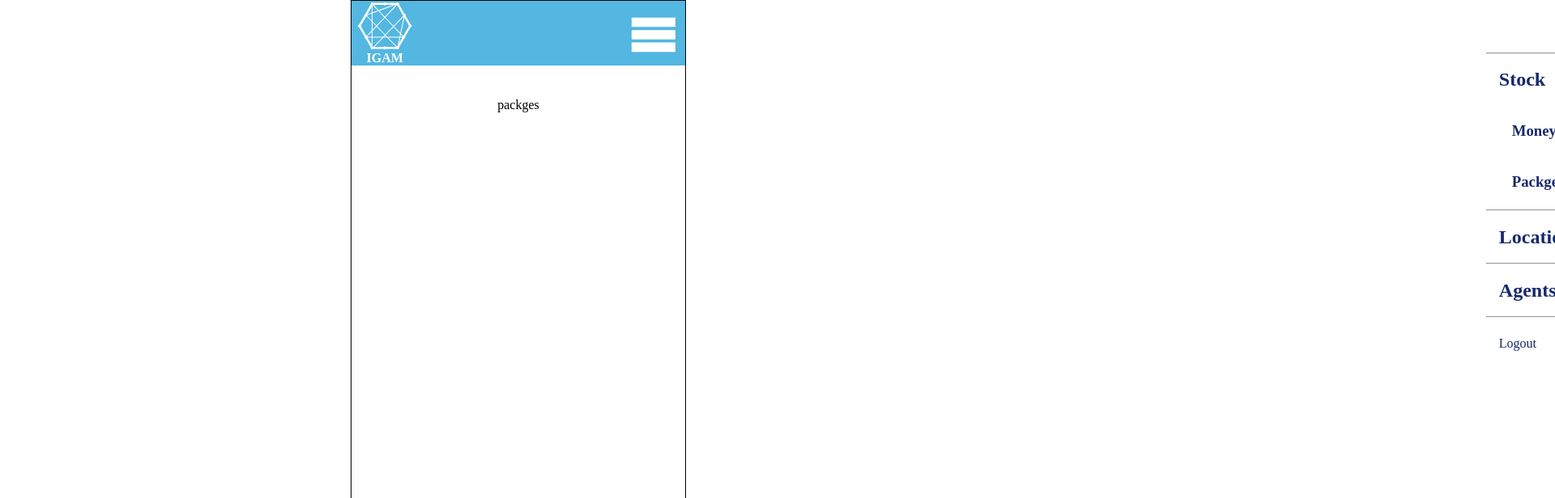
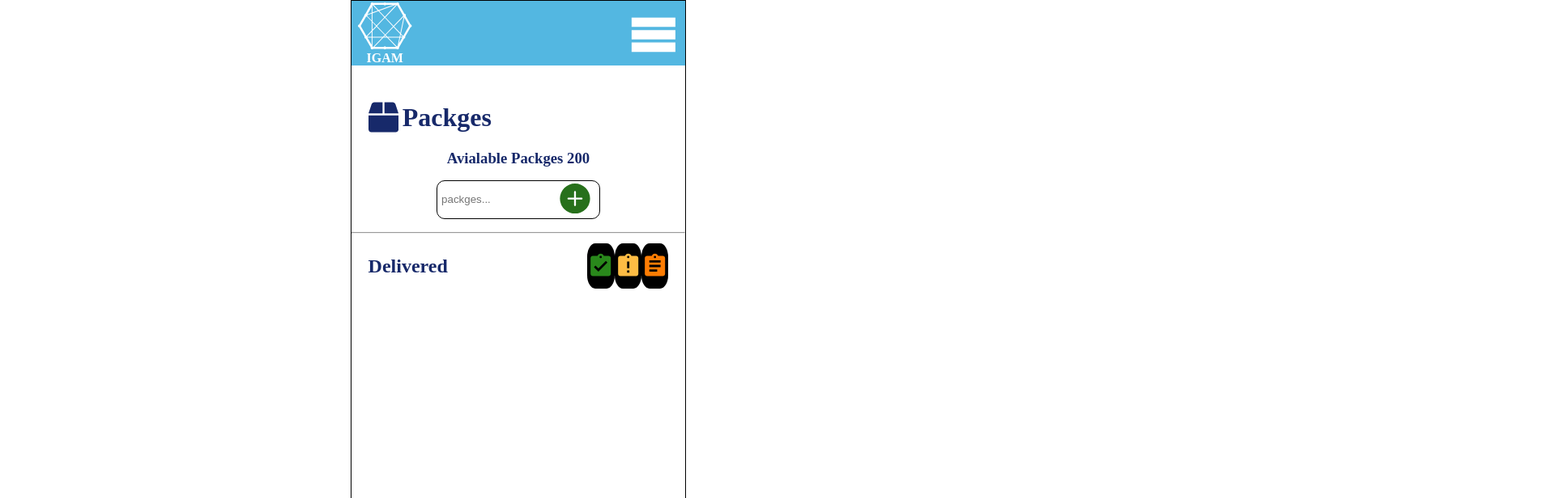
Before and after one commit to Lujain-AbdUllatif/IGAM, a React (Create React App) app: page /packges in a window 1280 px wide. Shown: the top 616 px of the page at 81% size, 1920 px wide, since content can reach past the window. Built offline with nearby package versions, Linux system fonts and the light colour scheme.

Commit message:
packge page added...

```diff
--- a/src/igam/components/LoginInput/index.js
+++ b/src/igam/components/LoginInput/index.js
@@ -10,6 +10,7 @@ export default function LogInInput(props) {
         placeholder={props.title}
         value={props.value}
         onChange={props.onChange}
+        className="login-input"
       />
     </div>
   );
--- a/src/igam/components/LoginInput/style.css
+++ b/src/igam/components/LoginInput/style.css
@@ -2,7 +2,7 @@ input:focus {
   outline: none;
 }
 
-input {
+.login-input {
   border: none;
   margin-left: 5px;
 }
--- /dev/null
+++ b/src/igam/components/PageTitle/index.js
@@ -0,0 +1,10 @@
+import React from "react";
+import "./style.css";
+export default function PageTitle(props) {
+  return (
+    <div className="page-title">
+      {props.children}
+      <h1>{props.title}</h1>
+    </div>
+  );
+}
--- /dev/null
+++ b/src/igam/components/PageTitle/style.css
@@ -0,0 +1,14 @@
+.page-title {
+  display: flex;
+  justify-content: flex-start;
+  align-items: center;
+  width: 45%;
+  height: 10vh;
+  align-self: flex-start;
+  margin-left: 5%;
+  color: #17296a;
+}
+
+.page-title h1 {
+  margin-left: 5px;
+}
--- a/src/igam/components/RouteBtn/index.js
+++ b/src/igam/components/RouteBtn/index.js
@@ -8,7 +8,10 @@ export default function RouteBtn(props) {
     history.push(`/${props.title.toLowerCase()}`);
   };
   return (
-    <button className="route-btn" onClick={handleClick}>
+    <button
+      className={props.className ? props.className : "route-btn"}
+      onClick={handleClick}
+    >
       <h1 className="route-title">{props.title}</h1>
       <div className="icon-container">{props.children}</div>
     </button>
--- /dev/null
+++ b/src/igam/components/SubTitleInfo/index.js
@@ -0,0 +1,9 @@
+import React from "react";
+import "./style.css";
+export default function SubTitleInfon(props) {
+  return (
+    <h3 className={props.className}>
+      Avialable Packges<span> 200</span>
+    </h3>
+  );
+}
--- /dev/null
+++ b/src/igam/components/SubTitleInfo/style.css
@@ -0,0 +1,3 @@
+.sub-title-info {
+  color: #17296a;
+}
--- /dev/null
+++ b/src/igam/components/customBtn/index.js
@@ -0,0 +1,24 @@
+import React from "react";
+import "./style.css";
+import { useHistory } from "react-router-dom";
+import { AddIcon } from "../../icons";
+
+export function SmallRouteBtn(props) {
+  const history = useHistory();
+  const handleClick = (event) => {
+    history.push(props.path.toLowerCase());
+  };
+  return (
+    <button className={props.className ? props.className : "small-route-btn"}>
+      {props.children}
+    </button>
+  );
+}
+
+export function AddBtn(props) {
+  return (
+    <button type={props.type} className={props.className}>
+      <AddIcon className="add-btn-icon" />
+    </button>
+  );
+}
--- /dev/null
+++ b/src/igam/components/customBtn/style.css
@@ -0,0 +1,15 @@
+.small-route-btn {
+  width: 20%;
+  height: 100%;
+  background: transparent;
+  border: none;
+}
+
+.small-route-btn:focus {
+  outline: none;
+}
+.add-btn-icon {
+  width: 90%;
+  height: 90%;
+  color: #27701b;
+}
--- a/src/igam/icons/index.js
+++ b/src/igam/icons/index.js
@@ -14,13 +14,41 @@ import {
   FaQuestionCircle,
   FaCheckCircle,
   FaUsers,
+  FaPlusCircle,
 } from "react-icons/fa";
 import { AiOutlineStock } from "react-icons/ai";
-import { MdLocationOn } from "react-icons/md";
+import {
+  MdLocationOn,
+  MdAssignment,
+  MdAssignmentTurnedIn,
+  MdAssignmentLate,
+} from "react-icons/md";
 import { GiFamilyHouse, GiVillage } from "react-icons/gi";
 import { ImMenu } from "react-icons/im";
 import { BsPlusCircleFill } from "react-icons/bs";
 
+export function AssignedIcon(props) {
+  return (
+    <IconContext.Provider value={{ className: props.className }}>
+      <MdAssignmentLate />
+    </IconContext.Provider>
+  );
+}
+
+export function DeliveredIcon(props) {
+  return (
+    <IconContext.Provider value={{ className: props.className }}>
+      <MdAssignmentTurnedIn />
+    </IconContext.Provider>
+  );
+}
+export function AssignIcon(props) {
+  return (
+    <IconContext.Provider value={{ className: props.className }}>
+      <MdAssignment />
+    </IconContext.Provider>
+  );
+}
 export function AgentsIcon(props) {
   return (
     <IconContext.Provider value={{ className: props.className }}>
--- a/src/igam/pages/PackgesPage.js
+++ b/src/igam/pages/PackgesPage.js
@@ -1,7 +1,58 @@
 import React from "react";
-
+import { PackgeIcon, AssignIcon, DeliveredIcon, AssignedIcon } from "../icons";
+import PageTitle from "../components/PageTitle";
+import SubTitleInfo from "../components/SubTitleInfo";
+import { SmallRouteBtn, AddBtn } from "../components/customBtn";
+import RouteBtn from "../components/RouteBtn";
 export default function PackgesPage() {
-  return (<div className="main-container">
-      packges
-  </div>);
+  return (
+    <div className="main-container">
+      <PageTitle title="Packges">
+        <PackgeIcon className="title-icon" />
+      </PageTitle>
+      <div className="packges-info-control">
+        <SubTitleInfo className="blue-igam" />
+        <div className="packges-control">
+          <form className="add-packges-form">
+            <input
+              type="number"
+              min="1"
+              placeholder="packges..."
+              className="add-packeges-input"
+            />
+            <AddBtn className="add-packges-btn" />
+          </form>
+        </div>
+      </div>
+      <hr className="horizontal-line" />
+      <div className="packges-data">
+        <div className="packges-head">
+          <h2 className="blue-igam">Delivered</h2>
+          <div className="packge-routes">
+            <SmallRouteBtn
+              title="packge"
+              path="assign-packge"
+              className="packge-route-btn"
+            >
+              <DeliveredIcon className="assign-packge-btn green-igam" />
+            </SmallRouteBtn>
+            <SmallRouteBtn
+              title="packge"
+              path="assign-packge"
+              className="packge-route-btn"
+            >
+              <AssignedIcon className="assign-packge-btn yellow-igam" />
+            </SmallRouteBtn>
+            <SmallRouteBtn
+              title="packge"
+              path="assign-packge"
+              className="packge-route-btn"
+            >
+              <AssignIcon className="assign-packge-btn orange-igam" />
+            </SmallRouteBtn>
+          </div>
+        </div>
+      </div>
+    </div>
+  );
 }
--- a/src/igam/pages/style.css
+++ b/src/igam/pages/style.css
@@ -10,6 +10,7 @@
   border: 1px solid black;
   height: 200vh;
   margin: auto;
+  overflow-x: hidden;
 }
 
 .main-container {
@@ -19,7 +20,7 @@
   flex-direction: column;
   justify-content: start;
   align-items: center;
-  margin-top: 5vh;
+  margin-top: 3vh;
 }
 
 @media all and (max-width: 414px) {
@@ -28,6 +29,7 @@
     border: 1px solid black;
     height: 200vh;
     margin: 0;
+    overflow-x: hidden;
   }
 }
 
@@ -41,3 +43,113 @@
   left: 0;
   z-index: 0;
 }
+
+.title-icon {
+  width: 20%;
+  height: 100%;
+  color: #17296a;
+}
+
+.packges-info-control {
+  display: flex;
+  flex-direction: column;
+  justify-content: space-around;
+  align-items: center;
+  width: 100%;
+  /* height: 20vh; */
+}
+
+.packges-control {
+  display: flex;
+  height: 6vh;
+  margin-top: 2vh;
+  width: 70%;
+  justify-content: space-around;
+  align-items: center;
+}
+
+.add-packges-form {
+  height: 100%;
+  width: 70%;
+  display: flex;
+  justify-content: space-between;
+  align-items: center;
+  border: 1px solid black;
+  border-radius: 10px;
+}
+
+.add-packeges-input {
+  width: 62%;
+  height: 90%;
+  border: none;
+  margin-left: 5px;
+}
+.add-packges-btn {
+  width: 30%;
+  height: 90%;
+  background: transparent;
+  border: none;
+  cursor: pointer;
+}
+
+.add-packges-btn:focus,
+.add-packeges-input:focus {
+  outline: none;
+}
+.assign-packge-btn {
+  width: 100%;
+  height: 100%;
+  color: #17296a;
+  cursor: pointer;
+}
+
+.green-igam {
+  color: #29881b;
+}
+
+.blue-igam {
+  color: #17296a;
+}
+
+.orange-igam {
+  color: #ff7d03;
+}
+.yellow-igam {
+  color: rgb(253, 188, 68);
+}
+
+.horizontal-line {
+  width: 100%;
+  height: 1px;
+  margin-top: 2vh;
+}
+
+.packges-data {
+  width: 90%;
+}
+
+.packges-head {
+  height: 10vh;
+  display: flex;
+  justify-content: space-between;
+  align-items: center;
+}
+.packge-routes {
+  width: 60%;
+  height: 7vh;
+  display: flex;
+  justify-content: flex-end;
+  align-items: center;
+}
+
+.packge-route-btn {
+  width: 15%;
+  height: 100%;
+  background: black;
+  border: none;
+  border-radius: 30%;
+}
+
+.packge-route-btn:focus {
+  outline: none;
+}
```
Also changed, not shown: 1 other file (tests, documents, lock files or other folders).
